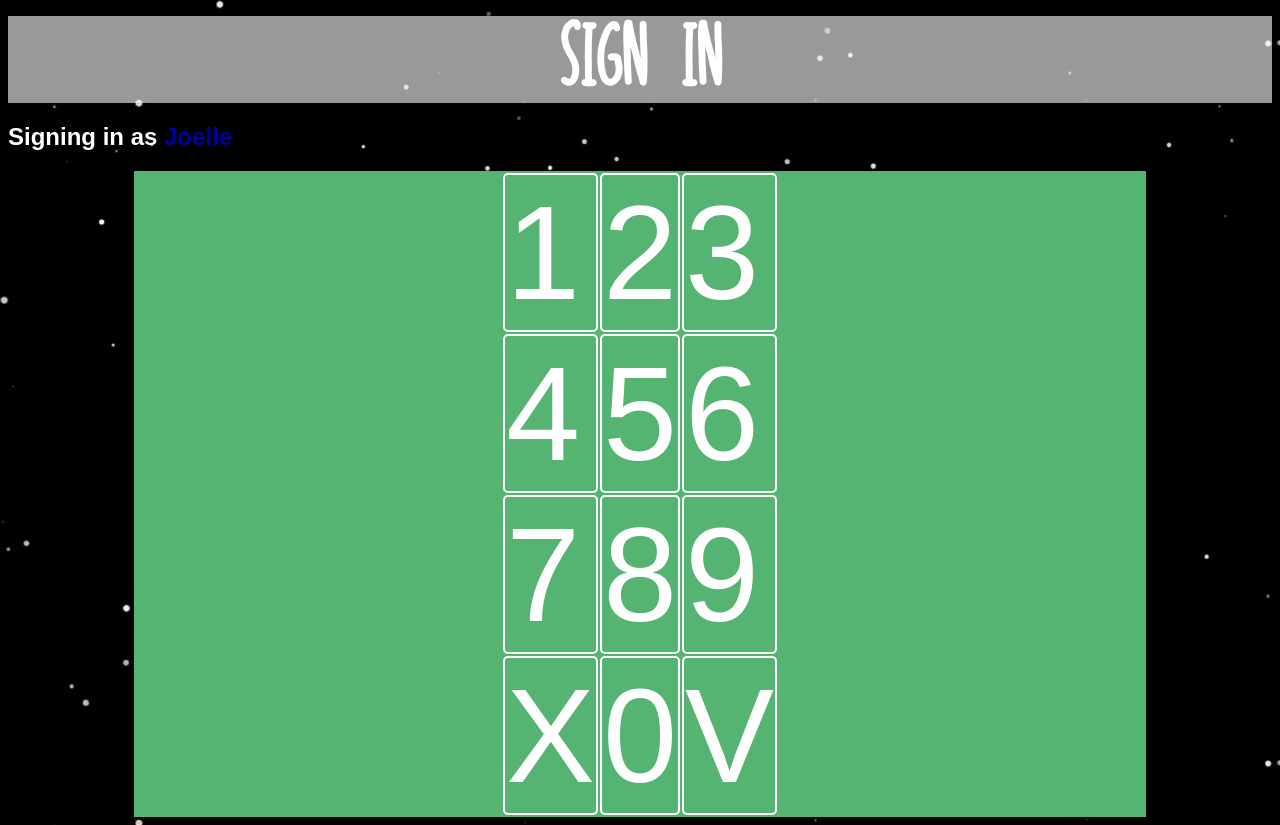
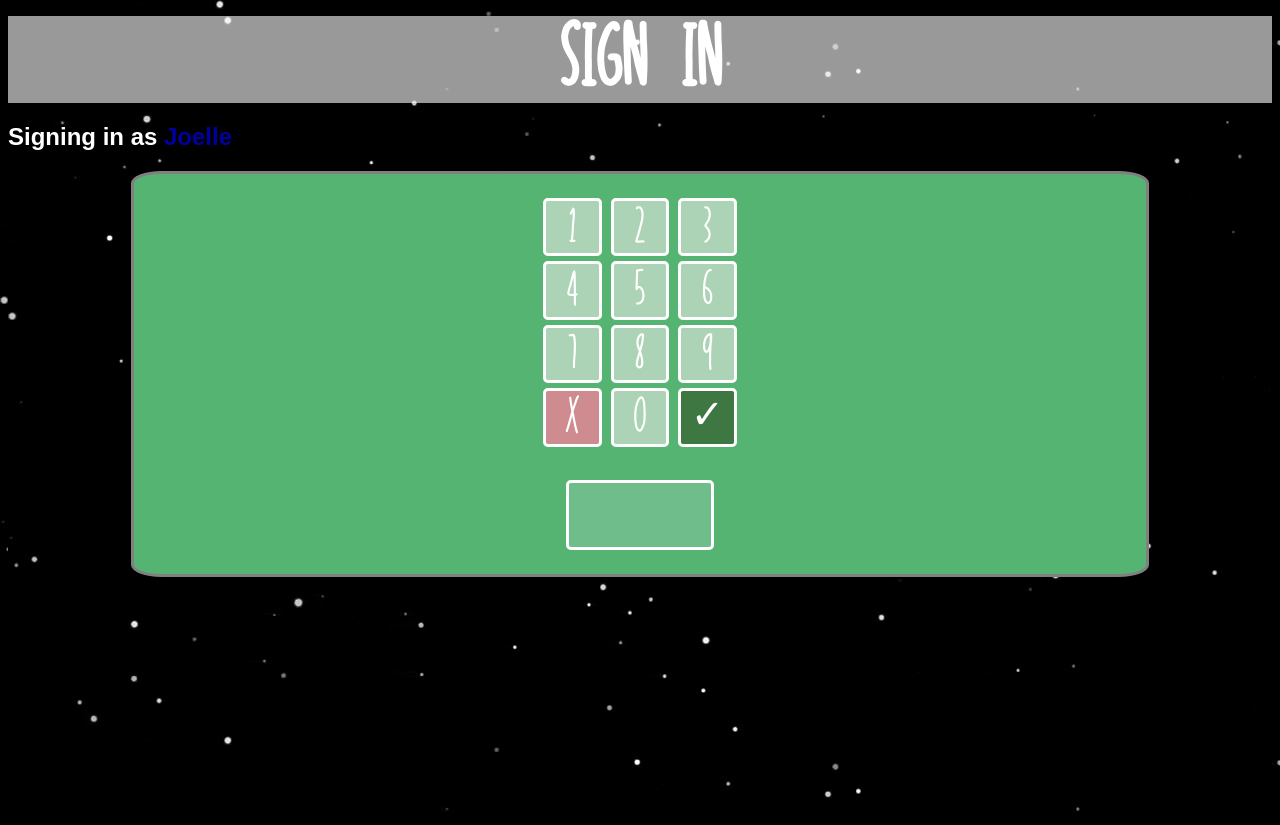
Before and after one commit to j-brkr/Among-Us-IRL-Revamped, a Flask app: page /sign_in/Lisa in a window 1280 px wide. Run offline with Flask 3, Linux system fonts and the light colour scheme.

Commit message:
Sign in PIN front end

```diff
--- a/app/static/enter_id.css
+++ b/app/static/enter_id.css
@@ -1,14 +1,53 @@
 #screen{
-    display: flex;
-    justify-content: center;
+    display: grid;
+    justify-items: center;
     align-items: center;
     max-width: 80%;
+    height: 50%;
     margin: auto;
     background-color: #55b472;
+    border: 0.4vh solid grey;
+    border-radius: 3%;
 }
 
-#screen td{
-    font-size: 100pt;
-    border-radius: 5px;
-    border: 2px solid white ;
+#numpad{
+    display: grid;
+    justify-content: center;
+    align-items: space-evenly;
+    grid-template-columns: auto auto auto;
+    column-gap: 5%;
+    row-gap: 2%;
 }
+
+.cell, #pin-box{
+    border-radius: 0.6vh;
+    border: 0.4vh solid white ;
+}
+
+.cell{
+    font-size: 6vh;
+    font-family: Joff;
+    background-color: #acd3b5;
+    width: 1.1em;
+    height: 1.1em;
+    text-align: center;
+}
+
+#pin-X{
+    background-color: #ce8c90;
+}
+
+#pin-✓{
+    background-color: #3f7742;
+    font-size: 5vh;
+    width: 1.32em;
+    height: 1.32em;
+}
+
+#pin-box{
+    background-color: #6fbd8b;
+    width: 4ch;
+    height: 1em;
+    font-size: 8vh;
+    text-align: center;
+}
--- a/app/static/styles.css
+++ b/app/static/styles.css
@@ -1,9 +1,10 @@
-body{
+html, body{
 	background-image: url("background.jpg");
 	background-color: black;
 	font-family: arial;
 	color: white;
 	font-size: 100%;
+	height: 100%;
 }
 
 ul li{
```
Also changed, not shown: app/static/enter_id.js (+47 -12 lines).
